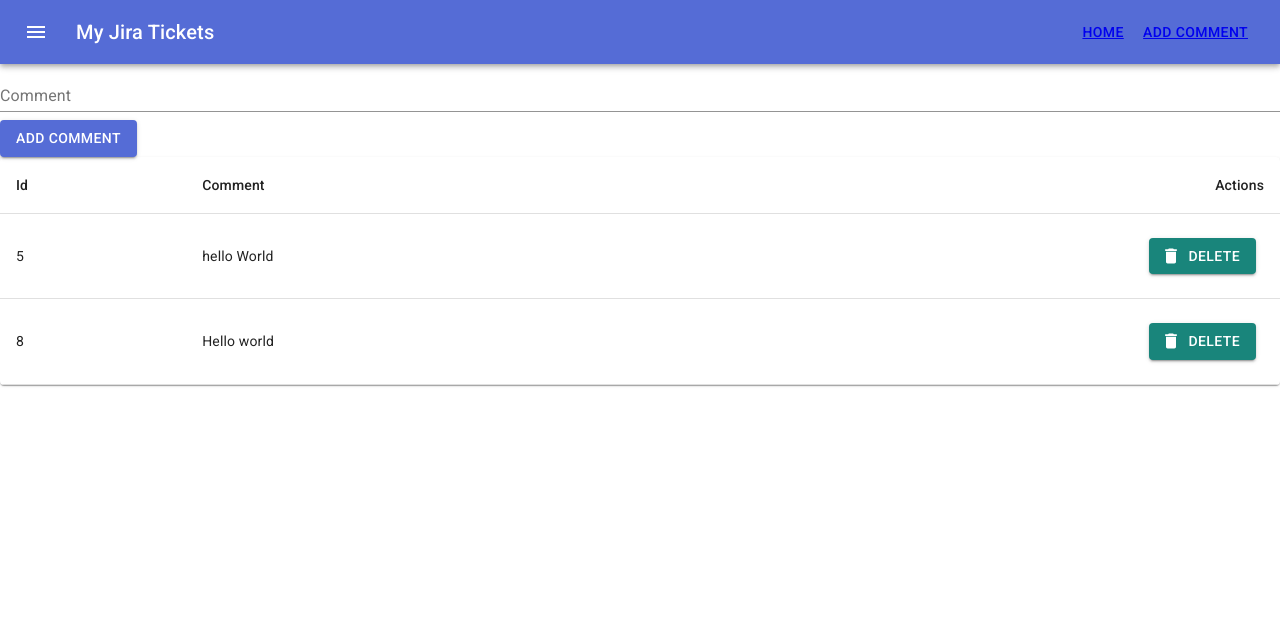
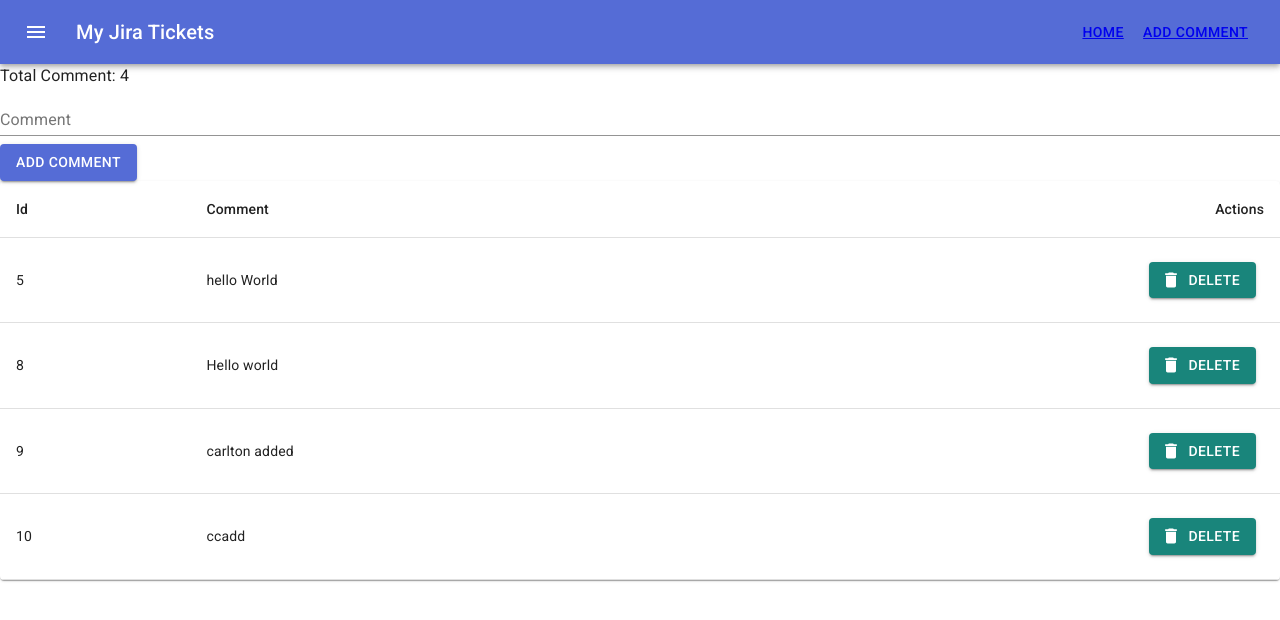
Before and after one commit to carltonj2000/react-swr, a Next.js app: page / in a window 1280 px wide. Shown: the top 620 px of the page. Built offline with nearby package versions, Linux system fonts and the light colour scheme; data requests are answered from the project's data file.

Commit message:
Add swr read

```diff
--- a/components/AddComment.tsx
+++ b/components/AddComment.tsx
@@ -1,9 +1,19 @@
 import React from "react";
 import { Field, Form, Formik } from "formik";
-import { Box, Button, FormGroup, TextField } from "@material-ui/core";
+import {
+  Box,
+  Button,
+  FormGroup,
+  TextField,
+  Typography,
+} from "@material-ui/core";
+import useSWR from "swr";
 
 function AddComment({ handleAdd }) {
+  const { data } = useSWR("http://localhost:4001/comments");
   return (
+    <div>
+      <Typography>Total Comment: {data?.length}</Typography>
       <Formik
         initialValues={{ comment: "" }}
         onSubmit={async (values, formikHelpers) => {
@@ -22,6 +32,7 @@
           </Box>
         </Form>
       </Formik>
+    </div>
   );
 }
 
--- a/db.json
+++ b/db.json
@@ -7,6 +7,14 @@
     {
       "comment": "Hello world",
       "id": 8
+    },
+    {
+      "comment": "carlton added",
+      "id": 9
+    },
+    {
+      "comment": "ccadd",
+      "id": 10
     }
   ]
 }
--- a/package.json
+++ b/package.json
@@ -15,7 +15,8 @@
     "formik": "^2.2.0",
     "next": "9.5.5",
     "react": "16.13.1",
-    "react-dom": "16.13.1"
+    "react-dom": "16.13.1",
+    "swr": "^0.3.5"
   },
   "devDependencies": {
     "@types/node": "^14.11.8",
--- a/pages/_app.tsx
+++ b/pages/_app.tsx
@@ -1,13 +1,18 @@
 import { ThemeProvider } from "@material-ui/core/styles";
 import CssBaseline from "@material-ui/core/CssBaseline";
-import theme from "../src/theme";
+import { SWRConfig } from "swr";
+import theme from "@src/theme";
 
 function MyApp({ Component, pageProps }) {
   return (
-    <ThemeProvider theme={theme}>
-      <CssBaseline />
-      <Component {...pageProps} />
-    </ThemeProvider>
+    <SWRConfig
+      value={{ fetcher: (url: string) => fetch(url).then((res) => res.json()) }}
+    >
+      <ThemeProvider theme={theme}>
+        <CssBaseline />
+        <Component {...pageProps} />
+      </ThemeProvider>
+    </SWRConfig>
   );
 }
 
--- a/pages/index.tsx
+++ b/pages/index.tsx
@@ -1,9 +1,9 @@
 import React from "react";
 import Head from "next/head";
+import useSWR from "swr";
 
 import { makeStyles, Theme, createStyles } from "@material-ui/core/styles";
 import {
-  Tab,
   Table,
   TableBody,
   TableCell,
@@ -32,25 +32,17 @@
 );
 
 export default function Home() {
-  const [jiras, jirasSet] = React.useState([]);
+  // const [jiras, jirasSet] = React.useState([]);
 
-  React.useEffect(() => {
-    const loadData = async () => {
-      const json = await loadComments();
-      jirasSet(json);
-    };
-
-    loadData();
-  }, []);
-
+  const { data: jiras } = useSWR("http://localhost:4001/comments");
   const handleDelete = async (id) => {
     const result = await deleteComment(id);
-    if (result.status === 200) jirasSet(jiras.filter((jira) => jira.id !== id));
+    // if (result.status === 200) jirasSet(jiras.filter((jira) => jira.id !== id));
   };
 
   const handleAdd = async (values) => {
     const result = await addComment(values);
-    if (result.status === 201) jirasSet([...jiras, result.comment]);
+    //if (result.status === 201) jirasSet([...jiras, result.comment]);
     return result.status;
   };
 
@@ -80,7 +72,7 @@
           </TableRow>
         </TableHead>
         <TableBody>
-          {jiras.map((jira) => (
+          {jiras?.map((jira) => (
             <TableRow key={jira.id}>
               <TableCell>{jira.id}</TableCell>
               <TableCell>{jira.comment || "No comment"}</TableCell>
```
Also changed, not shown: 1 other file (tests, documents, lock files or other folders). Lines whose indentation alone changed are shown as unchanged.
